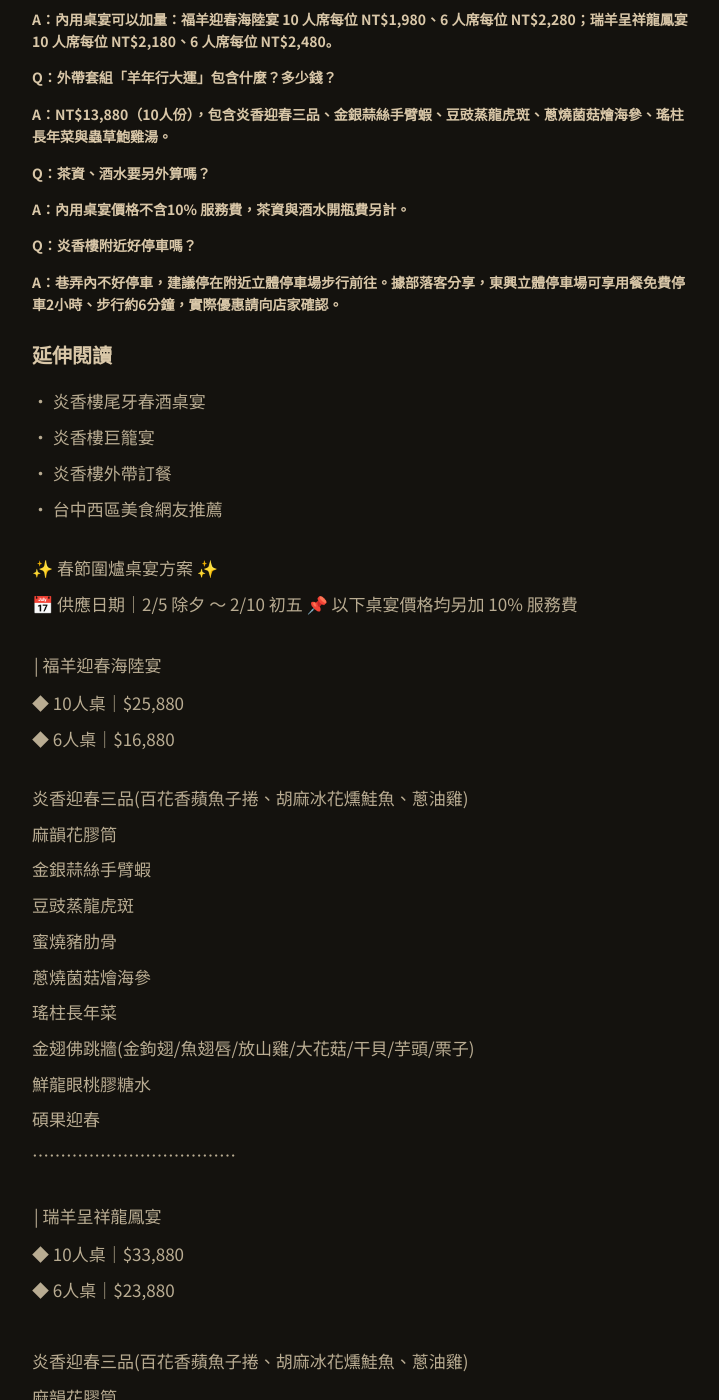
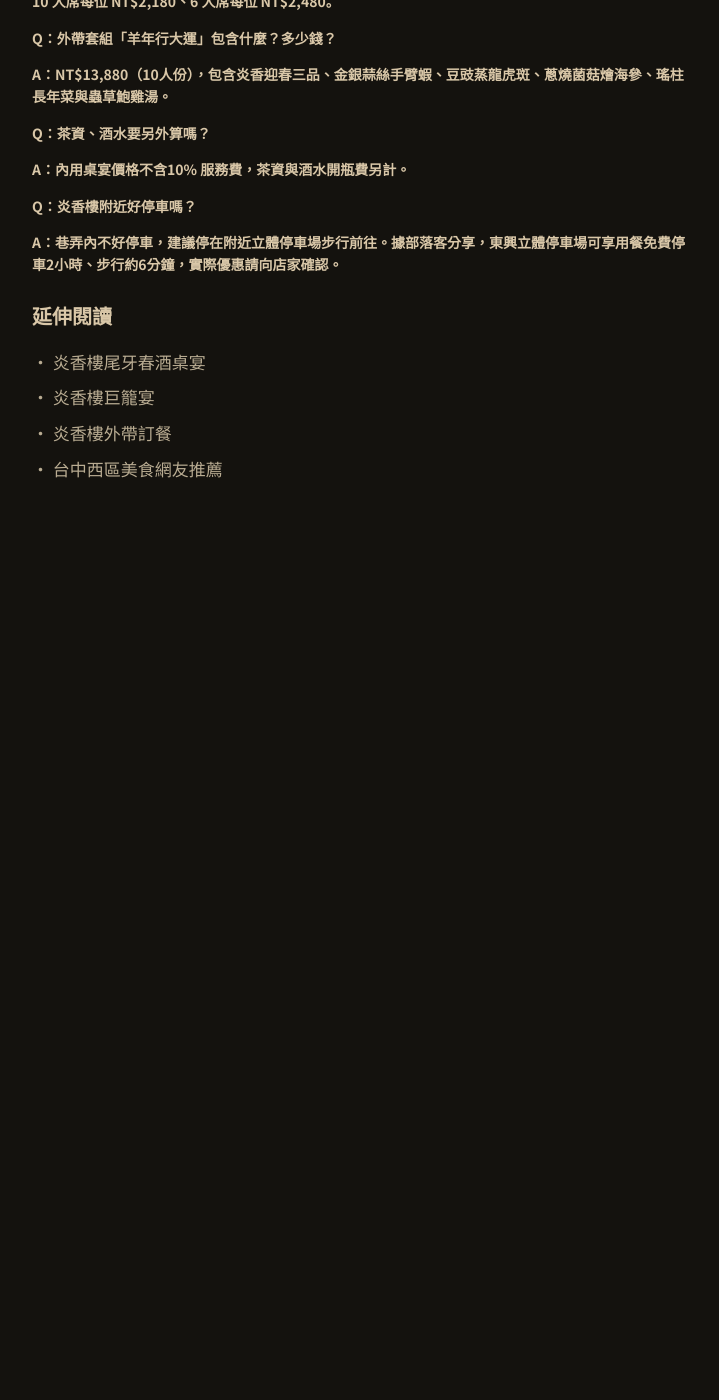
Before and after one commit to yanxianglou/yanxianglou.github.io, a Jekyll site: the page built from _news/2026-10-28-2027圍爐團圓・春節桌宴方案.md, in a window 1280 px wide and 1400 px high, scrolled down 9004 px. Shown: the whole window, without its empty margins (276-995 px from the left). Built offline with Jekyll 4.4.1, drawn with Linux system fonts in a browser that asks for light colours; after the commit the page ends 9634 px from its top, so only the background shows below that; some of the changed text lies outside the part shown.

Commit message:
Update 最新消息 “2026-10-28-2027圍爐團圓・春節桌宴方案”

```diff
--- a/_news/2026-10-28-2027圍爐團圓・春節桌宴方案.md
+++ b/_news/2026-10-28-2027圍爐團圓・春節桌宴方案.md
@@ -135,9 +135,9 @@ images: []
 • 瑤柱長年菜\
 • 蟲草鮑雞湯
 
-平均每位約 NT$1,388。外帶套組以10人份為單位供應；想讓桌面更豐盛，可單點加購：
 
-**單點加購 | 價格**
+
+**平均每位約 NT$1,388。外帶套組以10人份為單位供應；想讓桌面更豐盛，可單點加購：**
 
 • 炎香燒鵝 | NT$3,680
 
@@ -282,65 +282,3 @@ images: []
 • 炎香樓巨籠宴\
 • [炎香樓外帶訂餐](https://yanxianglou.oddle.me/zh_TW)\
 • [台中西區美食網友推薦](https://www.instagram.com/yanxianglou/tagged/)
-
-
-
-
-
-✨ 春節圍爐桌宴方案 ✨\
-📅 供應日期｜2/5 除夕 ～ 2/10 初五
-📌 以下桌宴價格均另加 10% 服務費
-
-\| 福羊迎春海陸宴 |
-
- ◆ 10人桌｜$25,880\
- ◆ 6人桌｜$16,880
-
-炎香迎春三品(百花香蘋魚子捲、胡麻冰花燻鮭魚、蔥油雞)\
-麻韻花膠筒\
-金銀蒜絲手臂蝦\
-豆豉蒸龍虎斑\
-蜜燒豬肋骨\
-蔥燒菌菇燴海參\
-瑤柱長年菜\
-金翅佛跳牆(金鉤翅/魚翅唇/放山雞/大花菇/干貝/芋頭/栗子)\
-鮮龍眼桃膠糖水\
-碩果迎春\
-....................................
-
-\| 瑞羊呈祥龍鳳宴 |
-
- ◆ 10人桌｜$33,880\
- ◆ 6人桌｜$23,880\
-\
-炎香迎春三品(百花香蘋魚子捲、胡麻冰花燻鮭魚、蔥油雞)\
-麻韻花膠筒\
-金銀蒜絲蒸波士頓龍蝦\
-豆豉蒸七星斑\
-炎香燒鵝\
-蠔皇鮑參\
-瑤柱長年菜\
-金翅佛跳牆(金鉤翅/魚翅唇/放山雞/大花菇/干貝/芋頭/栗子)\
-鮮龍眼桃膠糖水\
-碩果迎春\
-....................................\
-\
-| 羊年行大運外帶套組 |
-
- ◆ 10人桌｜$13,880
-
-炎香迎春三品(百花香蘋魚子捲、胡麻冰花燻鮭魚、蔥油雞)\
-金銀蒜絲手臂蝦\
-豆豉蒸龍虎斑\
-蔥燒菌菇燴海參\
-瑤柱長年菜\
-蟲草鮑雞湯
-
-..................................
-
-### 🔎 **桌位開放預訂中！**
-
-春節團圓好時光，值得提早安排。\
-新的一年，願每一份相聚都有溫度，每一次舉杯都充滿祝福，每一桌團圓飯都盛滿幸福。🥰
-
-🏮 **有家人相伴，就是最好的年；有一桌好菜，讓團圓更有滋味。**
```
Also changed, not shown: other parts of _news/2026-10-28-2027圍爐團圓・春節桌宴方案.md (+2 -2 lines).
